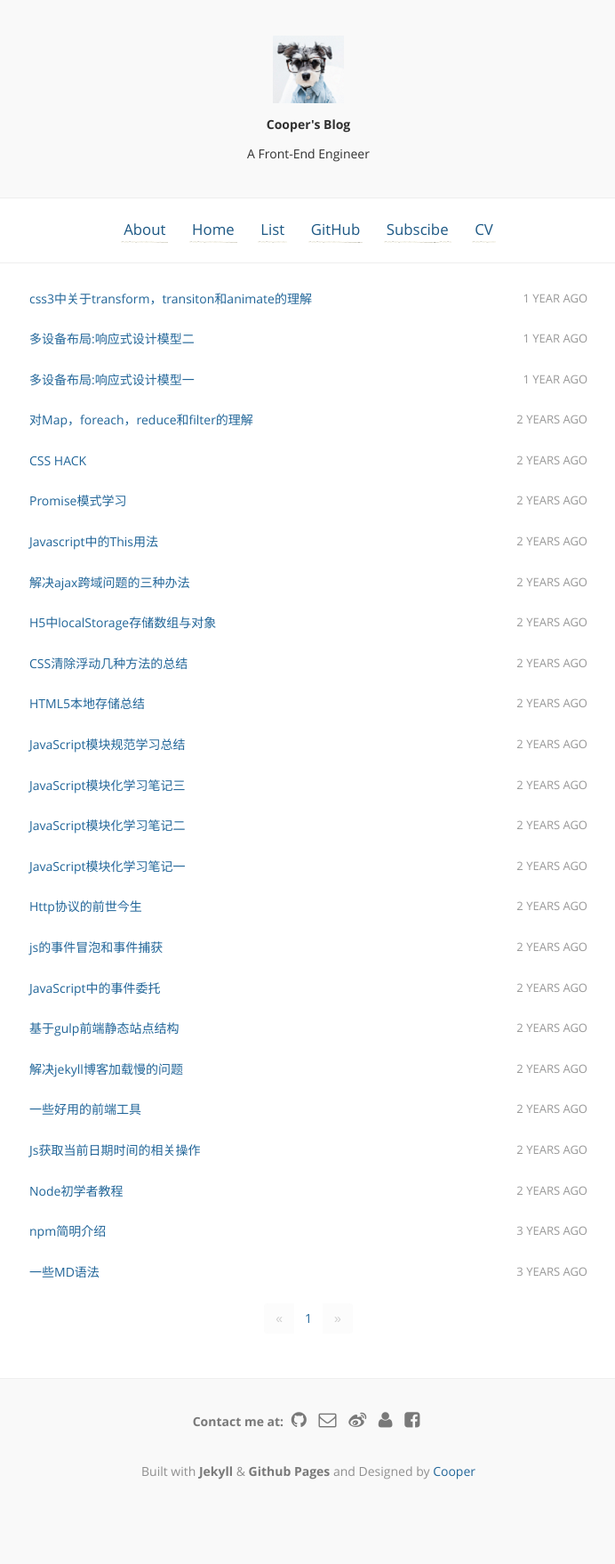
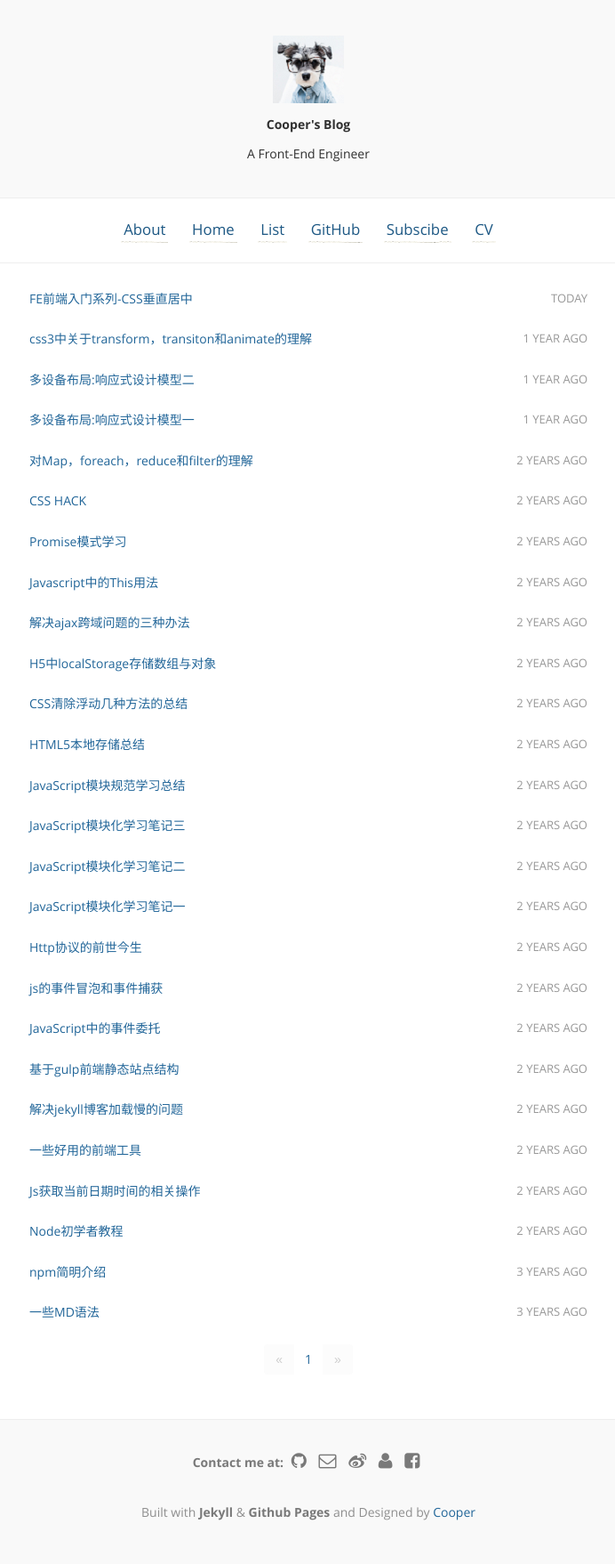
Before and after one commit to huguobo/old-blog, a Jekyll site: the page built from list.html, in a window 1280 px wide. Shown: the whole page at 89% size, without its empty margins (293-985 px from the left). Built offline with Jekyll 4.4.1, drawn with Linux system fonts in a browser that asks for light colours; before the commit the page ends 1712 px from its top, so only the background shows below that; some of the changed lines change nothing that is shown.

Commit message:
new post
前端入门系列第一篇

```diff
--- /dev/null
+++ b/_posts/2018-02-02-Css-Center.md
@@ -0,0 +1,94 @@
+---
+
+layout: post
+title: FE前端入门系列-CSS垂直居中
+date: 2018-02-02 16:50:00
+type: css
+comment: y
+
+---
+
+# FE前端入门系列-CSS垂直居中
+
+> css居中在实际项目中会平凡的使用到，根据实际场景使用的方案也不尽相同，总结一下。
+>
+> 下文中我们用容器元素代表外层元素，子元素代表内层元素，即需要居中的元素。
+
+
+
+
+
+
+
+### 方案一 :`margin:auto`
+
+在明确容器元素的宽高和边界的情况下。子元素设置为绝对定位`position:absolute`结合`margin:auto`实现。
+
+[代码示例](https://jsbin.com/giqukov/1/edit?html,css,output)
+
+### 方案二：table布局
+
+不需要明确居中元素的宽高,兼容IE8。
+
+需要有2个container，table table-cell 以及子元素inline-block的处理方式。为什么使用inline-block：块级元素宽度会自动填满父元素，inline-block会由内容撑开。
+
+1. 容器元素：display: table；
+2. 居中元素：display: table-cell + vertical-align: middle实现垂直居中
+
+[代码示例](https://jsbin.com/yezikav/1/edit?html,css,output)
+
+###  方案三： Flex
+
+Flex 布局，可以简便、完整、响应式地实现各种页面布局。目前，它已经得到了所有浏览器的支持，这意味着，现在就能很安全地使用这项功能。
+
+Flex使用方便，及其灵活。但是不兼容IE8, 移动端Android4.2一下版本支持不好。
+
+1、主轴居中：content-justify：center
+
+2、交叉轴居中：align-items: center
+
+关于flex的学习参考[阮一峰老师的教程](http://www.ruanyifeng.com/blog/2015/07/flex-grammar.html)
+
+还有这个[flex小游戏](http://flexboxfroggy.com/)
+
+### 方案四：line-box
+
+这种方法兼容性较好，不需要明确居中元素的宽高。但是需要额外的伪元素，且原理不易理解。
+
+通过一个inline-block伪元素将line box的高度撑到整屏高度。
+
+给伪元素设置`vertrical-align:middle`使得父元素的字体的中心与伪元素的中线对齐。
+
+将居中元素设置为`inline-block`，利用`vertrical-align:middle`进行垂直居中。
+
+[关于伪元素和伪类](http://www.alloyteam.com/2016/05/summary-of-pseudo-classes-and-pseudo-elements/#prettyPhoto)
+
+[查看实例代码](http://jsbin.com/yisehi/2/edit?html,css,output)
+
+### 方案五：绝对定位和transform
+
+1. 通过绝对定位将居中元素的左上角移动到包含块的中心
+
+（top, left: 偏移的百分比是来自包含块的height和wdith）
+
+2. 再利用`transform将**居中元素**的中心与**容器元素**的中心对齐`
+
+这种方法不需要明确居中元素的宽高，不兼容IE8
+
+[查看实例代码](http://jsbin.com/jucusih/edit?html,css,output)
+
+### 方案六：负margin和绝对定位实现
+
+1. 通过绝对定位将居中元素的左上角移动到包含块的中心
+
+（top, left: 偏移的百分比是来自包含块的height和wdith）
+
+2. 通过负margin将居中元素
+
+这种方法需要明确居中元素的宽高，方法简单，可以结合使用calc使用。
+
+[查看示例代码](http://jsbin.com/xesikus/1/edit?html,css,output)
+
+
+
+不管是哪种居中方案，都有其优点和弊端，需结合实际场景进行选择和使用。
```
Also changed, not shown: _posts/2016-11-11-Responsive-Web-Design-Patterns.md (+5 -5 lines).
